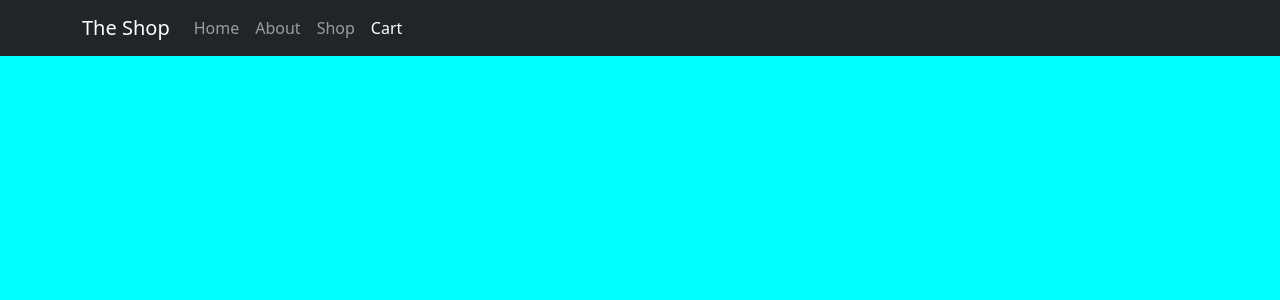
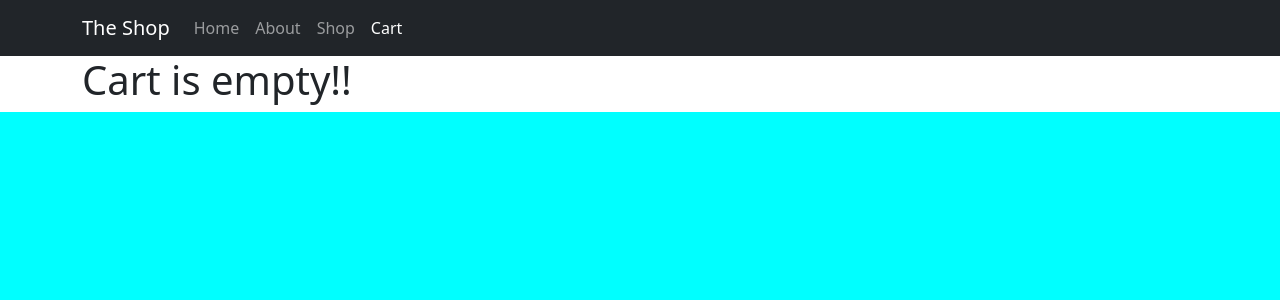
Before and after one commit to FaiyaazHawk/React-shopping-cart, a React (Create React App) app: page /cart in a window 1280 px wide. Shown: the top 300 px of the page. Built offline with nearby package versions, Linux system fonts and the light colour scheme.

Commit message:
clean up of code

```diff
--- a/src/App.js
+++ b/src/App.js
@@ -24,7 +24,7 @@ function App() {
                 <Nav.Link >Shop</Nav.Link>
               </LinkContainer>
               <LinkContainer to="/Cart">
-                <Nav.Link >Cart</Nav.Link>
+                <Nav.Link >Cart </Nav.Link>
               </LinkContainer>
             </Nav>
           </Container>
--- a/src/components/Cart.js
+++ b/src/components/Cart.js
@@ -5,13 +5,13 @@ import { Container } from "react-bootstrap";
 
 const Cart = (props) => {
 
-
     const checkoutelements = props.cartData.map(item => (
         <CheckoutCard key={item.item.id} item={item} removeItems={props.removeItems}/>
     ))
 
     return (
         <Container style={{display: 'flex'}}>
+            {props.cartData.length === 0 && <h1>Cart is empty!!</h1>}
            {checkoutelements}
         </Container>
     )
--- a/src/components/CheckoutCard.js
+++ b/src/components/CheckoutCard.js
@@ -7,7 +7,7 @@ const CheckoutCard = (props) => {
     return (
             <Card style={{width: '15rem'}}>
                 <img className="img-thumbnail" src={props.item.item.image} alt={props.item.item.title}/>
-                <h3>Price:{parseInt(props.item.item.price)*(parseInt(props.item.count))}</h3>
+                <h3>Total:{parseInt(props.item.item.price)*(parseInt(props.item.count))}</h3>
                 <h3>Quantity: {props.item.count}</h3>
                 <button onClick={ () => props.removeItems(props.item.item.title)}>Remove from cart</button>
                 <h1>{props.item.item.title}</h1>
--- a/src/components/RouteSwitch.js
+++ b/src/components/RouteSwitch.js
@@ -27,13 +27,12 @@ const RouteSwitch = () => {
     return (
         <BrowserRouter>
             <App/>
-
-                <Routes>
+             <Routes>
                     <Route path="/" element={<Home />} />
                     <Route path="/about" element={<About/>}/>
                     <Route path="/shop" element={<Shop  addToCart={addToCart}/>}/>
                     <Route path="/cart" element={<Cart  cartData={cartData} removeItems={removeItems} />}/>
-                </Routes>
+            </Routes>
 
         </BrowserRouter>
     )
```
